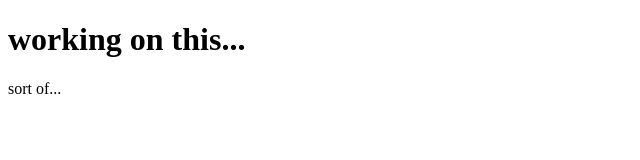
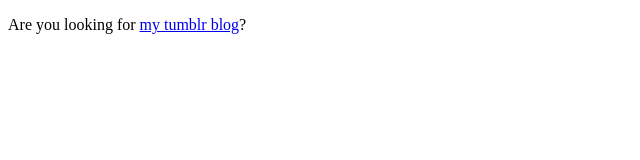
Before and after one commit to ryanatk/ryana804.com, a plain HTML site: page html/index.html in a window 1280 px wide. Shown: the whole page, without its empty margins (0-640 px from the left). Drawn offline with Linux system fonts and the light colour scheme.

Commit message:
link homepage to tumblr blog

```diff
--- a/html/index.html
+++ b/html/index.html
@@ -55,9 +55,6 @@ li {margin:0; padding:0;}
 </head>
 
 <body>
-<h1>working on this...</h1>
-<ul>
-<li>sort of...</li>
-</ul>
+<p>Are you looking for <a href="http://blog.ryana804.com">my tumblr blog</a>?
 </body>
 </html>
```
